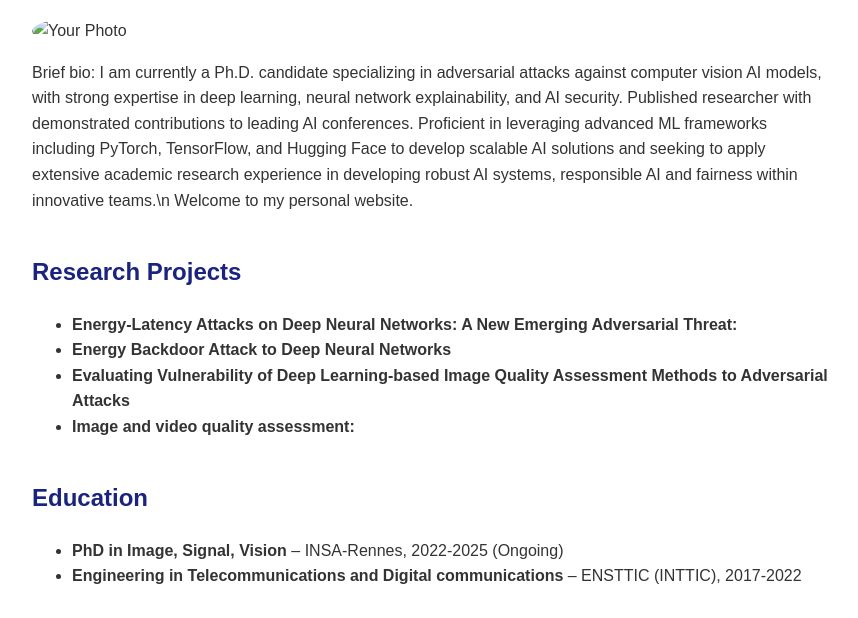
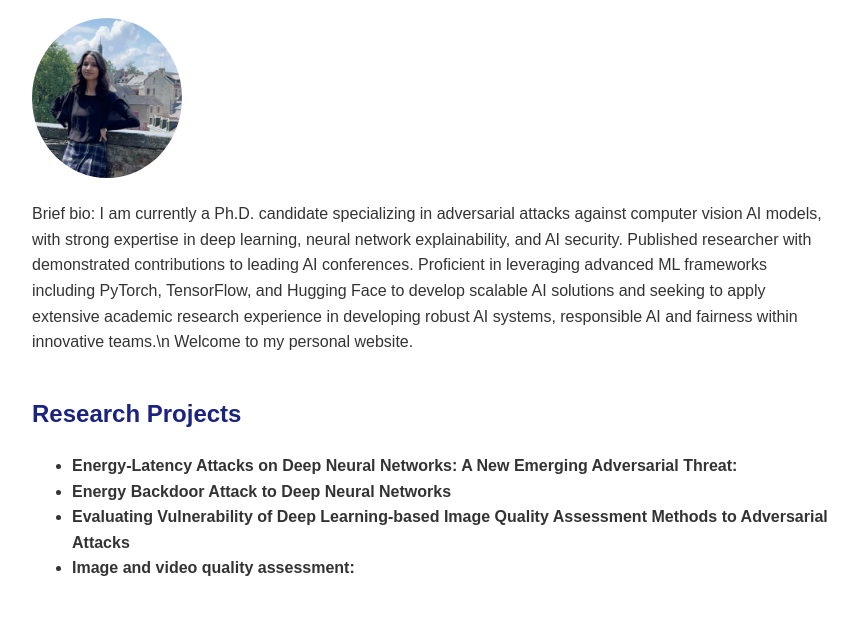
Before and after one commit to hbrachemi/hbrachemi.github.io, a plain HTML site: page index.html in a window 1280 px wide. Shown: the part 96-714 px from the top of the page, without its empty margins (208-1066 px from the left). Drawn offline with Linux system fonts and the light colour scheme.

Commit message:
Update index.html

```diff
--- a/index.html
+++ b/index.html
@@ -29,7 +29,7 @@
 
   <div class="section">
     <h1>Hanene BRACHEMI MEFTAH</h1>
-    <img src="photo.jpg" alt="Your Photo">
+    <img src="photo.jpeg" alt="Your Photo">
     <p>Brief bio: I am currently a Ph.D. candidate specializing in adversarial attacks against computer vision AI models, with strong expertise in deep learning, neural network explainability, and AI security. Published researcher with demonstrated contributions to leading AI conferences. Proﬁcient in leveraging advanced ML frameworks including PyTorch, TensorFlow, and Hugging Face to develop scalable AI solutions and seeking to apply extensive academic research experience in developing robust AI systems, responsible AI and fairness within innovative teams.\n Welcome to my personal website.</p>
   </div>
 
```
